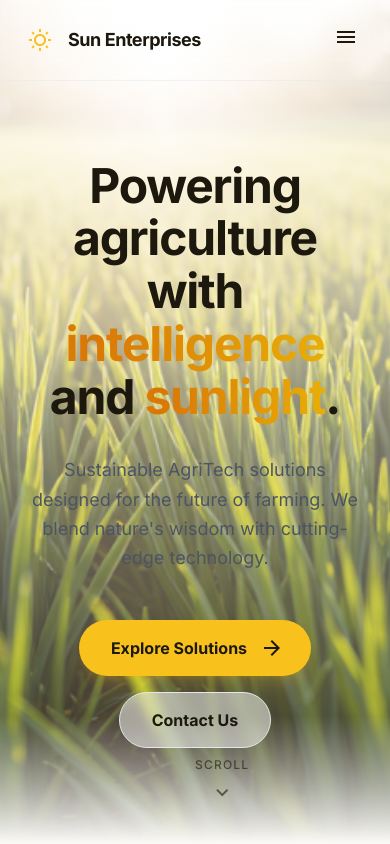
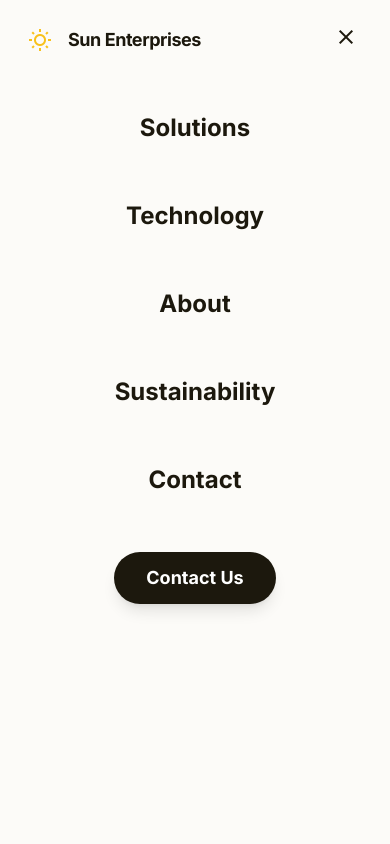
Before and after one commit to TiwariAshuism/sun-enterprises, a Next.js app: page / in a window 390 px wide. Both pictures are taken after a click on the button "menu". Shown: the top 844 px of the page. Built offline with nearby package versions, Linux system fonts and the light colour scheme.

Commit message:
Add files via upload

```diff
--- a/components/Navbar.tsx
+++ b/components/Navbar.tsx
@@ -1,7 +1,7 @@
 'use client';
 import Link from 'next/link';
 import { useState, useEffect } from 'react';
-import { motion, useScroll, useTransform } from 'framer-motion';
+import { motion, useScroll, useTransform, AnimatePresence } from 'framer-motion';
 import { usePathname } from 'next/navigation';
 
 export default function Navbar({ data }: { data: any }) {
@@ -28,8 +28,6 @@ export default function Navbar({ data }: { data: any }) {
     // Update active segment on pathname change
     useEffect(() => {
         setActiveSegment(pathname);
-        // Reset hash when pathname changes (unless we are just navigating to a hash on the same page, handled by click)
-        // Actually, if we navigate to a new page, hash is usually empty unless specified.
         if (typeof window !== 'undefined') {
             setCurrentHash(window.location.hash);
         }
@@ -49,20 +47,13 @@ export default function Navbar({ data }: { data: any }) {
 
     const isActive = (href: string) => {
         if (href.startsWith('/#') || href.includes('#')) {
-            const [path, hash] = href.replace('/', '').split('#'); // Remove leading / for simpler check
-            // href is like /#solutions -> path='', hash='solutions'
-            // href is like /#sustainability -> path='', hash='sustainability'
-
-            // Standardize current pathname (remove leading /)
+            const [path, hash] = href.replace('/', '').split('#');
             const currentPath = pathname === '/' ? '' : pathname.replace('/', '');
-
             if (path === currentPath) {
                 return currentHash === `#${hash}`;
             }
             return false;
         }
-
-        // Normal links
         if (href === '/' && pathname === '/') return true;
         if (href !== '/' && pathname.startsWith(href)) return true;
         return false;
@@ -71,7 +62,6 @@ export default function Navbar({ data }: { data: any }) {
     const handleLinkClick = (href: string) => {
         setIsOpen(false);
         if (href.includes('#')) {
-            // Manually set hash slightly after click to ensure UI update if event lag
             const hash = href.split('#')[1];
             if (hash) setCurrentHash(`#${hash}`);
         } else {
@@ -84,7 +74,7 @@ export default function Navbar({ data }: { data: any }) {
             style={{ backgroundColor: navBackground }}
             className="fixed top-0 w-full z-50 border-b border-gray-200/50 dark:border-gray-800/50 transition-all duration-300 backdrop-blur-md"
         >
-            <div className="max-w-[1200px] mx-auto px-6 h-20 flex items-center justify-between">
+            <div className="relative z-50 max-w-[1200px] mx-auto px-6 h-20 flex items-center justify-between">
                 <Link href="/" className="flex items-center gap-3 group cursor-pointer" onClick={() => handleLinkClick('/')}>
                     <motion.div
                         whileHover={{ rotate: 180, scale: 1.1 }}
@@ -152,9 +142,58 @@ export default function Navbar({ data }: { data: any }) {
                     className="md:hidden p-2 text-charcoal dark:text-white"
                     onClick={() => setIsOpen(!isOpen)}
                 >
-                    <span className="material-symbols-outlined">menu</span>
+                    <span className="material-symbols-outlined">{isOpen ? 'close' : 'menu'}</span>
                 </motion.button>
             </div>
+
+            {/* Mobile Menu Overlay */}
+            <AnimatePresence>
+                {isOpen && (
+                    <motion.div
+                        key="mobile-menu"
+                        initial={{ opacity: 0, y: -20 }}
+                        animate={{ opacity: 1, y: 0 }}
+                        exit={{ opacity: 0, y: -20 }}
+                        transition={{ type: "spring", bounce: 0, duration: 0.4 }}
+                        className="fixed inset-0 bg-background-light dark:bg-background-dark z-40 pt-24 px-6 md:hidden h-screen"
+                    >
+                        <div className="flex flex-col gap-6 items-center text-center">
+                            {data.navigation.map((item: any, idx: number) => {
+                                const isLinkActive = isActive(item.href);
+                                return (
+                                    <motion.div
+                                        key={idx}
+                                        initial={{ opacity: 0, y: 20 }}
+                                        animate={{ opacity: 1, y: 0 }}
+                                        transition={{ delay: 0.1 + idx * 0.1 }}
+                                        className="w-full"
+                                    >
+                                        <Link
+                                            href={item.href}
+                                            onClick={() => handleLinkClick(item.href)}
+                                            className={`text-2xl font-bold block py-4 ${isLinkActive ? 'text-primary' : 'text-charcoal dark:text-white'}`}
+                                        >
+                                            {item.label}
+                                        </Link>
+                                    </motion.div>
+                                );
+                            })}
+                            <motion.div
+                                initial={{ opacity: 0, y: 20 }}
+                                animate={{ opacity: 1, y: 0 }}
+                                transition={{ delay: 0.5 }}
+                                className="mt-4"
+                            >
+                                <Link href="/contact" onClick={() => setIsOpen(false)}>
+                                    <button className="bg-charcoal dark:bg-white text-white dark:text-charcoal px-8 py-3 rounded-full font-bold text-lg shadow-lg">
+                                        Contact Us
+                                    </button>
+                                </Link>
+                            </motion.div>
+                        </div>
+                    </motion.div>
+                )}
+            </AnimatePresence>
         </motion.nav>
     );
 }
```
